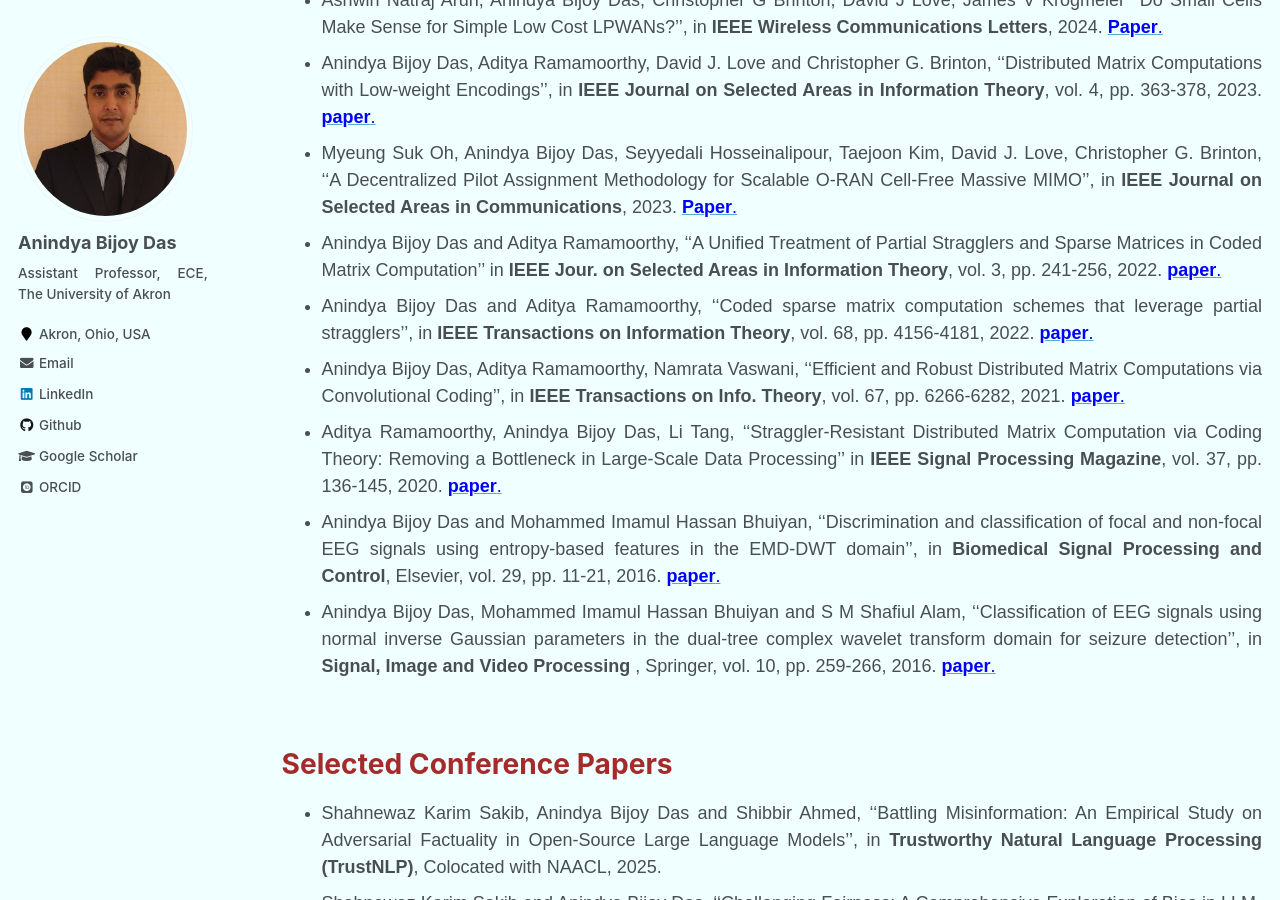
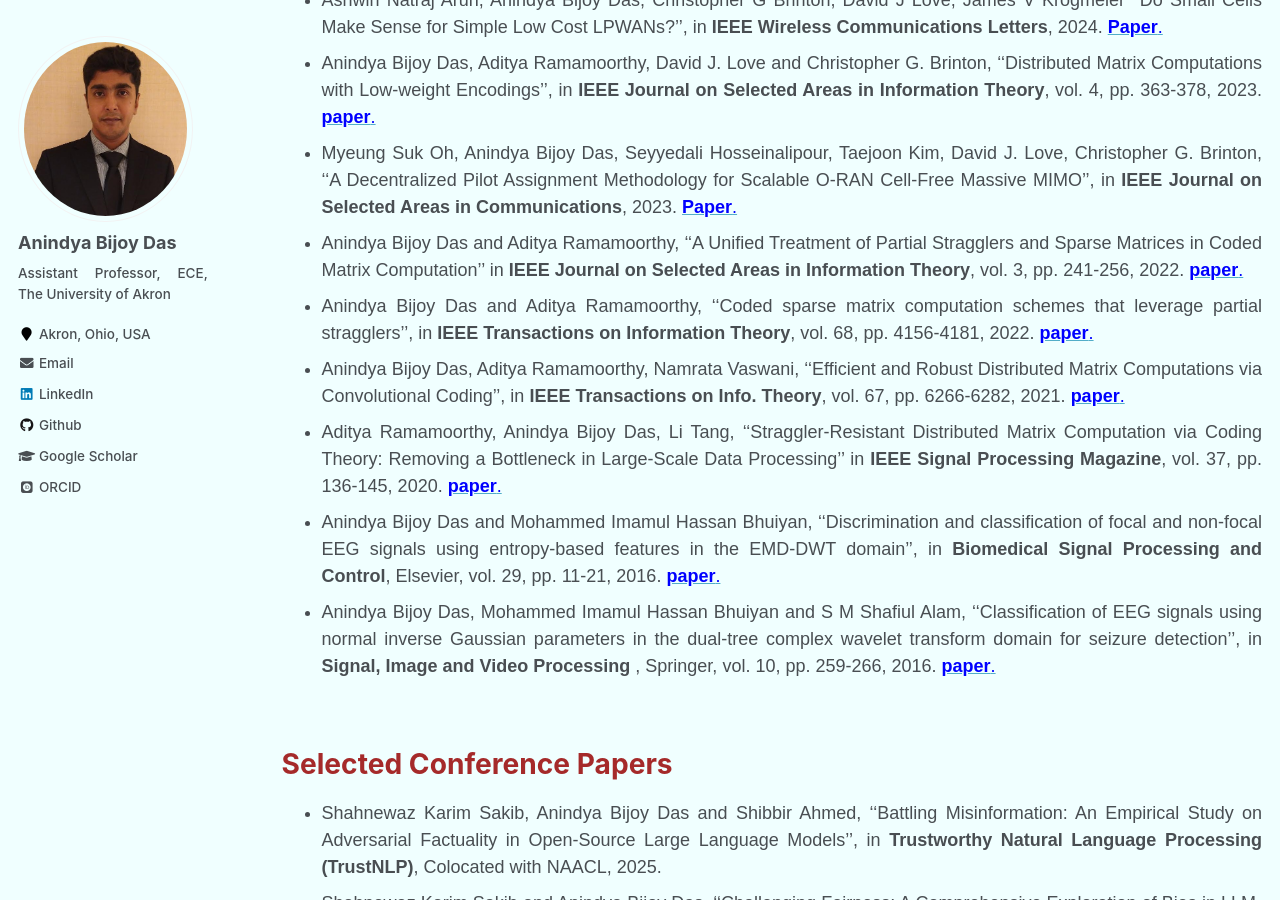
Before and after one commit to anindyabijoydas/portfolio, a Jekyll site: the page built from _pages/research.md, in a window 1280 px wide and 900 px high, scrolled down 530 px. Built offline with Jekyll 4.4.1, drawn with Linux system fonts in a browser that asks for light colours; some web fonts are replaced.

Commit message:
Update research.md

```diff
--- a/_pages/research.md
+++ b/_pages/research.md
@@ -29,7 +29,7 @@ redirect_from:
    * Ashwin Natraj Arun, Anindya Bijoy Das, Christopher G Brinton, David J Love, James V Krogmeier ''Do Small Cells Make Sense for Simple Low Cost LPWANs?'', in **IEEE Wireless Communications Letters**, 2024. [<span style="color:blue">**Paper**.</span>](https://ieeexplore.ieee.org/xpl/RecentIssue.jsp?punumber=5962382)
    * Anindya Bijoy Das, Aditya Ramamoorthy, David J. Love and Christopher G. Brinton, ''Distributed Matrix Computations with Low-weight Encodings'', in **IEEE Journal on Selected Areas in Information Theory**, vol. 4, pp. 363-378, 2023. [<span style="color:blue">**paper**.</span>](https://ieeexplore.ieee.org/document/10234626)
    * Myeung Suk Oh, Anindya Bijoy Das, Seyyedali Hosseinalipour, Taejoon Kim, David J. Love, Christopher G. Brinton, ''A Decentralized Pilot Assignment Methodology for Scalable O-RAN Cell-Free Massive MIMO'', in **IEEE Journal on Selected Areas in Communications**, 2023. [<span style="color:blue">**Paper**.</span>](https://ieeexplore.ieee.org/abstract/document/10330597)
-   * Anindya Bijoy Das and Aditya Ramamoorthy, ''A Unified Treatment of Partial Stragglers and Sparse Matrices in Coded Matrix Computation'' in **IEEE Jour. on Selected Areas in Information Theory**, vol. 3, pp. 241-256, 2022. [<span style="color:blue">**paper**.</span>](https://ieeexplore.ieee.org/document/9810006)
+   * Anindya Bijoy Das and Aditya Ramamoorthy, ''A Unified Treatment of Partial Stragglers and Sparse Matrices in Coded Matrix Computation'' in **IEEE Journal on Selected Areas in Information Theory**, vol. 3, pp. 241-256, 2022. [<span style="color:blue">**paper**.</span>](https://ieeexplore.ieee.org/document/9810006)
    * Anindya Bijoy Das and Aditya Ramamoorthy, ''Coded sparse matrix computation schemes that leverage partial stragglers'', in **IEEE Transactions on Information Theory**, vol. 68, pp. 4156-4181, 2022. [<span style="color:blue">**paper**.</span>](https://ieeexplore.ieee.org/document/9717254)
    * Anindya Bijoy Das, Aditya Ramamoorthy, Namrata Vaswani, ''Efficient and Robust Distributed Matrix Computations via Convolutional Coding'', in **IEEE Transactions on Info. Theory**, vol. 67, pp. 6266-6282, 2021. [<span style="color:blue">**paper**.</span>](https://ieeexplore.ieee.org/abstract/document/9478901)
    * Aditya Ramamoorthy, Anindya Bijoy Das, Li Tang, ''Straggler-Resistant Distributed Matrix Computation via Coding Theory: Removing a Bottleneck in Large-Scale Data Processing'' in **IEEE Signal Processing Magazine**, vol. 37, pp. 136-145, 2020. [<span style="color:blue">**paper**.</span>](https://ieeexplore.ieee.org/abstract/document/9084368)
```
